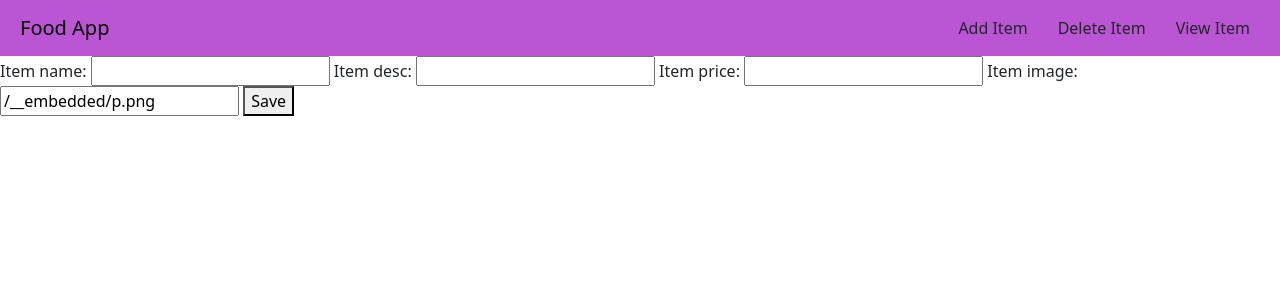
After one commit to Mahdi-fatemii/myfoodsite, a Django app: page /food/add in a window 1280 px wide. The commit adds this page. Shown: the top 300 px of the page. Run offline with Django 4.2, Linux system fonts and the light colour scheme.

Commit message:
adding form to add items and forms.py & item-for.html

```diff
--- /dev/null
+++ b/food/forms.py
@@ -0,0 +1,8 @@
+from django import forms
+from .models import Item
+
+
+class ItemForm(forms.ModelForm):
+    class Meta:
+        model = Item
+        fields = ['item_name', 'item_desc', 'item_price', 'item_image']
--- a/food/templates/food/base.html
+++ b/food/templates/food/base.html
@@ -16,10 +16,10 @@
 <body>
 
 <nav class="navbar navbar-light" style="background-color: mediumorchid; padding-left: 20px">
-    <a href="#" class="navbar-brand"> Food App </a>
+    <a href="{% url 'food:index' %}" class="navbar-brand"> Food App </a>
 
     <div class="navbar">
-        <a class="nav-item nav-link" style="padding-right: 30px" href="#"> Add Item </a>
+        <a class="nav-item nav-link" style="padding-right: 30px" href="{% url 'food:create_item' %}"> Add Item </a>
         <a class="nav-item nav-link" style="padding-right: 30px" href="#"> Delete Item </a>
         <a class="nav-item nav-link" style="padding-right: 30px" href="#"> View Item </a>
     </div>
--- /dev/null
+++ b/food/templates/food/item-form.html
@@ -0,0 +1,8 @@
+{% extends 'food/base.html' %}
+{% block body %}
+<form method="POST">
+    {% csrf_token %}
+    {{ form }}
+    <button type="submit">Save</button>
+</form>
+{% endblock %}
--- a/food/urls.py
+++ b/food/urls.py
@@ -4,7 +4,11 @@ from django.urls import path
 
 app_name = 'food'
 urlpatterns = [
+    # /food/
     path('', views.index, name='index'),
+    # /food/1
     path('<int:item_id>/', views.detail, name='detail'),
     path('item/', views.item, name='item'),
+    # add item
+    path('add', views.create_item, name='create_item'),
 ]
--- a/food/views.py
+++ b/food/views.py
@@ -1,9 +1,8 @@
-from django.shortcuts import render
+from django.shortcuts import render, redirect
 from django.http import HttpResponse
+from .forms import ItemForm
 from .models import Item
 from django.template import loader
-
-
 # Create your views here.
 
 
@@ -26,3 +25,13 @@ def detail(request, item_id):
     }
 
     return render(request, 'food/detail.html', context)
+
+
+def create_item(request):
+    form = ItemForm(request.POST or None)
+
+    if form.is_valid():
+        form.save()
+        return redirect('food:index')
+
+    return render(request, 'food/item-form.html', {'form': form})
```
Also changed, not shown: db.sqlite3.
